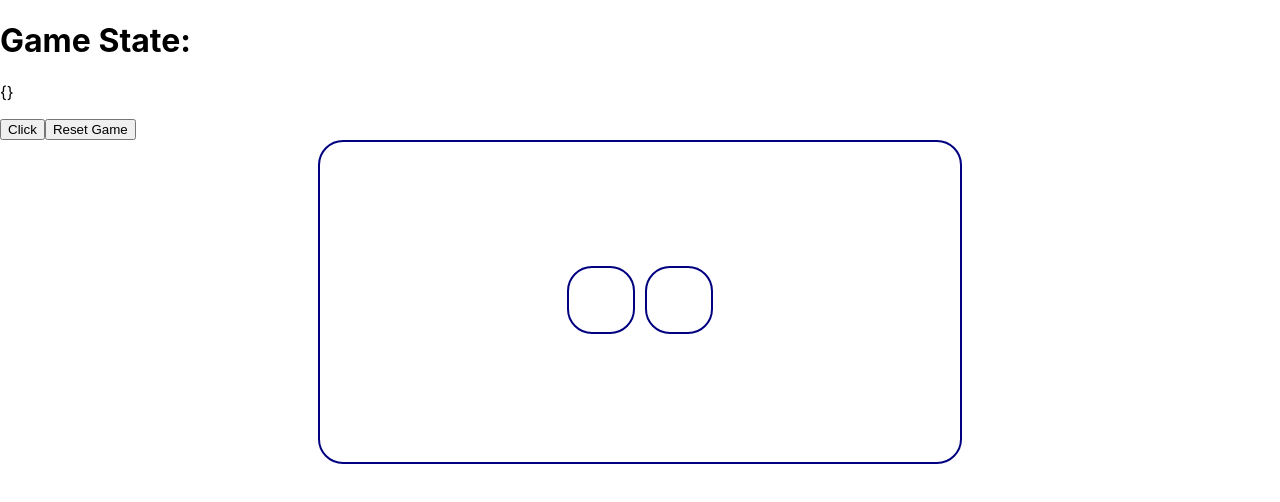
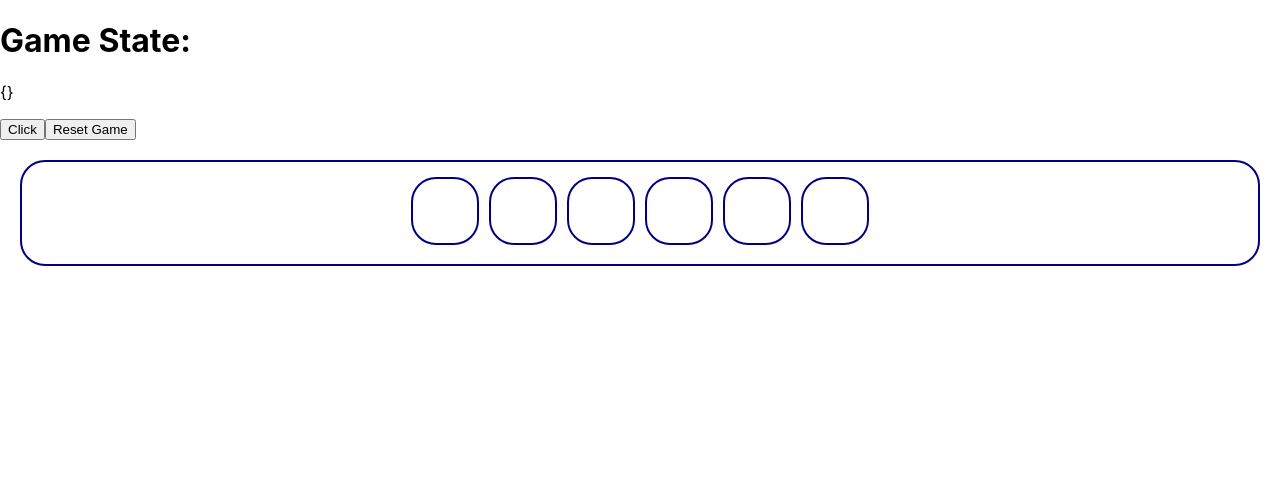
Before and after one commit to astrangethao/frankenman, a React (Create React App) app: page / in a window 1280 px wide. Shown: the top 502 px of the page. Built offline with nearby package versions, Linux system fonts and the light colour scheme; no server answers.

Commit message:
updated styling for the container

```diff
--- a/src/components/App/App.js
+++ b/src/components/App/App.js
@@ -23,7 +23,7 @@ function App() {
 
   const gameStateString = JSON.stringify(gameState);
 
-  const testWord = "me";
+  const testWord = "string";
 
   return (
     <div className="App">
--- a/src/components/WordDisplay/WordDisplay.css
+++ b/src/components/WordDisplay/WordDisplay.css
@@ -1,10 +1,14 @@
 .word-display-container {
-  margin: auto;
-  width: 50vw;
-  height: 25vw;
+  margin: 20px;
+  padding: 0;
   border-radius: 25px;
   border: 2px solid navy;
   display: flex;
   justify-content: center;
   align-items: center;
 }
+
+.box-container {
+  margin: auto;
+  padding: 10px 20px;
+}
```
